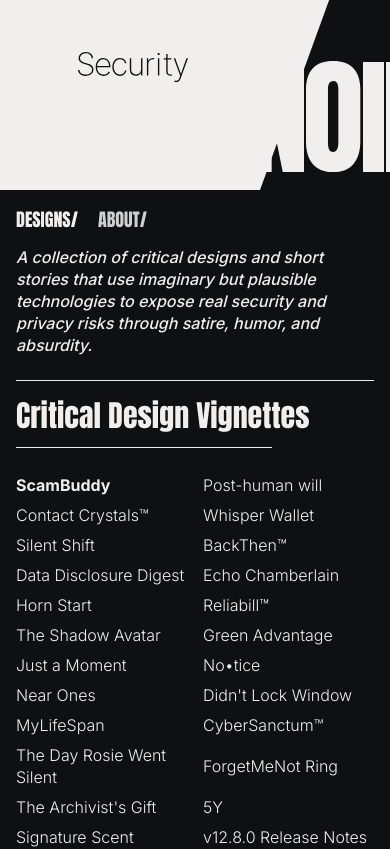
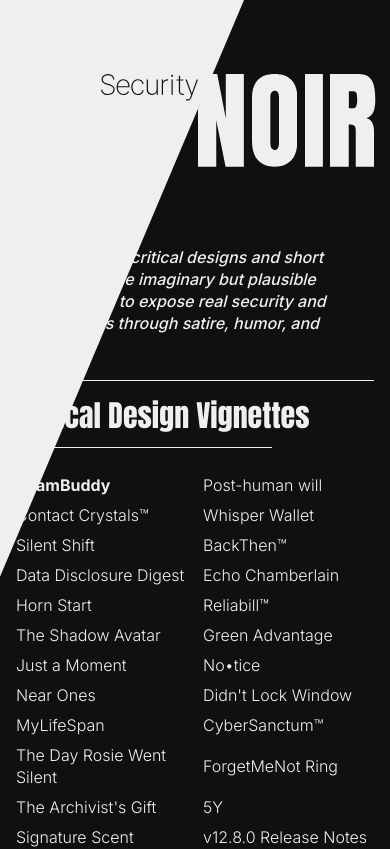
Before and after one commit to LeahZK/security-noir, a React (Vite) app: page / in a window 390 px wide. Shown: the top 849 px of the page. Built offline with nearby package versions, Linux system fonts and the light colour scheme; a web font is replaced by a local one.

Commit message:
Update DesignPageResponsive.tsx

```diff
--- a/src/components/DesignPageResponsive.tsx
+++ b/src/components/DesignPageResponsive.tsx
@@ -308,21 +308,43 @@ const designVignettes: DesignVignette[] = [
 ];
 
 /* ============================================================
-   SHARED DIAGONAL GEOMETRY
-   Both the header wedge and the content wedge derive their
-   diagonal from this ONE angle, so they are guaranteed to be
-   parallel at every screen width.
-   SKEW_DEG = degrees the diagonal leans from vertical.
-   Increase = more slanted. Decrease = more upright.
+   SHARED DIAGONAL GEOMETRY — taken directly from Figma
+   Figma grey triangle SVG:
+     <path d="M0 576.828V0H244L0 576.828Z" fill="#F1EFED"/>
+   Vertices: (0,0) -> (244,0) -> (0,576.828)
+   A right triangle filling the UPPER-LEFT corner:
+     clip-path: polygon(0 0, 100% 0, 0 100%)
+   Hypotenuse leans 22.929 deg from vertical.
+   Every diagonal derives from WEDGE_RATIO, so all diagonals
+   on the page are parallel by construction.
    ============================================================ */
-const SKEW_DEG = 20;
-const SKEW_TAN = Math.tan((SKEW_DEG * Math.PI) / 180);
+const FIGMA_W = 244;
+const FIGMA_H = 576.828;
+const WEDGE_RATIO = FIGMA_W / FIGMA_H;   // 0.423003 -> 22.929 deg
 
-// Horizontal run (px) a diagonal covers over a given height (px)
-const runFor = (heightPx: number) => heightPx * SKEW_TAN;
+const runFor = (heightPx: number) => heightPx * WEDGE_RATIO;
 
-const HEADER_H = 190;   // header height on desktop (px)
-const CONTENT_H = 880;  // content wedge height (px)
+const HEADER_WEDGE_H = FIGMA_H;  // grey triangle deliberately spills past the header
+const CONTENT_H = 880;
+
+/* "Security" wordmark — exact Figma layer values
+   size 97.062 x 26.513, position x=101 y=74
+   Its right edge lands 3.4px clear of the diagonal. */
+const SEC_W = 97.062;
+const SEC_X = 101;
+const SEC_Y = 74;
+
+/* NOIR — exact Figma values, taken from the "N" layer:
+   N is 45.848 x 92.694 at x=198, y=74.
+   Security ends at x=198.1 and N begins at x=198, so the two
+   wordmarks are flush and the diagonal passes between them.
+   The diagonal at N's top edge is x=212.7, i.e. it deliberately
+   slices ~14.7px across the N's top-left corner. That overlap is
+   part of the design, so NOIR must NOT be pushed clear of it. */
+const NOIR_X = 198;        // N left edge  (Security ends at 198.1 -> flush)
+const NOIR_BASELINE = 166.7;  // N bottom = 74 + 92.694
+const NOIR_H = 92.694;     // N height
+const NOIR_GAP = 7.762;    // tuned so NOIR spans exactly 198 -> 375.7 (Figma)
 
 export default function DesignPageResponsive({ onNavigate }: DesignPageResponsiveProps) {
   const [selectedDesign, setSelectedDesign] = useState<DesignVignette | null>(designVignettes[0]);
@@ -343,10 +365,10 @@ export default function DesignPageResponsive({ onNavigate }: DesignPageResponsiv
   };
 
   return (
-    <div className="w-full overflow-x-hidden bg-[#f1efed]">
+    <div className="w-full overflow-x-hidden bg-[#0f1012]">
 
       {/* ═══ HEADER (dark background) ═══ */}
-      <header className="bg-[#0f1012] text-[#f1efed]">
+      <header className="bg-[#0f1012] text-[#f1efed] relative">
 
         {/* Top section: logo (left) + nav + tagline (right) */}
         <div className="flex flex-col lg:flex-row lg:items-center lg:justify-between">
@@ -355,23 +377,25 @@ export default function DesignPageResponsive({ onNavigate }: DesignPageResponsiv
               The wedge's slanted right edge is the divider between the two. */}
           <div
             className="relative flex-shrink-0 w-full lg:w-auto"
-            style={{ height: `${HEADER_H}px` }}
+            style={{ height: '190px' }}
           >
-            {/* Grey wedge. Its right edge runs at exactly SKEW_DEG from vertical,
-                the same angle as the content wedge below. */}
+            {/* Grey triangle — exact Figma shape: polygon(0 0, 100% 0, 0 100%).
+                Right angle at top-left; hypotenuse top-right -> bottom-left.
+                Intentionally taller than the header so it continues past it. */}
             <div
               aria-hidden="true"
-              className="absolute inset-y-0 left-0 bg-[#f1efed]"
+              className="absolute top-0 left-0 bg-[#f1efed] z-0 pointer-events-none"
               style={{
-                width: `${260 + runFor(HEADER_H)}px`,
-                clipPath: `polygon(0 0, ${260 + runFor(HEADER_H)}px 0, 260px 100%, 0 100%)`,
+                width: `${runFor(HEADER_WEDGE_H)}px`,
+                height: `${HEADER_WEDGE_H}px`,
+                clipPath: 'polygon(0 0, 100% 0, 0 100%)',
               }}
             />
 
             {/* "Security" — sits on the grey side */}
             <svg
-              className="absolute w-[110px] lg:w-[130px] h-auto"
-              style={{ left: '78px', top: '52px' }}
+              className="absolute h-auto z-10"
+              style={{ width: `${SEC_W}px`, left: `${SEC_X}px`, top: `${SEC_Y}px` }}
               fill="none"
               viewBox="0 0 97.0622 26.5134"
             >
@@ -387,19 +411,23 @@ export default function DesignPageResponsive({ onNavigate }: DesignPageResponsiv
 
             {/* NOIR — sits on the dark side, right of the diagonal */}
             <div
-              className="absolute flex items-end gap-0.5"
-              style={{ left: '250px', bottom: '18px' }}
+              className="absolute flex items-end z-10"
+              style={{
+                left: `${NOIR_X}px`,
+                top: `${NOIR_BASELINE - NOIR_H}px`,
+                gap: `${NOIR_GAP}px`,
+              }}
             >
-              <svg className="h-[110px] w-auto" fill="none" viewBox="0 0 45.8477 92.6943">
+              <svg className="w-auto" style={{ height: `${NOIR_H}px` }} fill="none" viewBox="0 0 45.8477 92.6943">
                 <path d={svgPaths.p18a72800} fill="#F1EFED" />
               </svg>
-              <svg className="h-[111px] w-auto" fill="none" viewBox="0 0 46 94">
+              <svg className="w-auto" style={{ height: `${NOIR_H}px` }} fill="none" viewBox="0 0 46 94">
                 <path d={svgPaths.p34a54771} fill="#F1EFED" />
               </svg>
-              <svg className="h-[110.5px] w-auto" fill="none" viewBox="0 0 18.0657 93.5167">
+              <svg className="w-auto" style={{ height: `${NOIR_H}px` }} fill="none" viewBox="0 0 18.0657 93.5167">
                 <path d={svgPaths.p8082e80} fill="#F1EFED" />
               </svg>
-              <svg className="h-[110.5px] w-auto" fill="none" viewBox="0 0 45.6957 93.5167">
+              <svg className="w-auto" style={{ height: `${NOIR_H}px` }} fill="none" viewBox="0 0 45.6957 93.5167">
                 <path d={svgPaths.p27865e00} fill="#F1EFED" />
               </svg>
             </div>
@@ -470,7 +498,7 @@ export default function DesignPageResponsive({ onNavigate }: DesignPageResponsiv
 
       {/* ═══ CONTENT SECTION ═══ */}
       {/* Ivory base; dark triangle and right strip overlaid at fixed size on desktop */}
-      <div className="relative bg-[#f1efed] min-h-screen flex flex-col">
+      <div className="relative bg-[#f1efed] min-h-screen flex flex-col overflow-hidden">
 
         {/* Dark right margin strip — always visible on desktop */}
         <div className="hidden lg:block absolute right-0 top-0 bottom-0 w-[14.6%] bg-[#0f1012]" />
```
